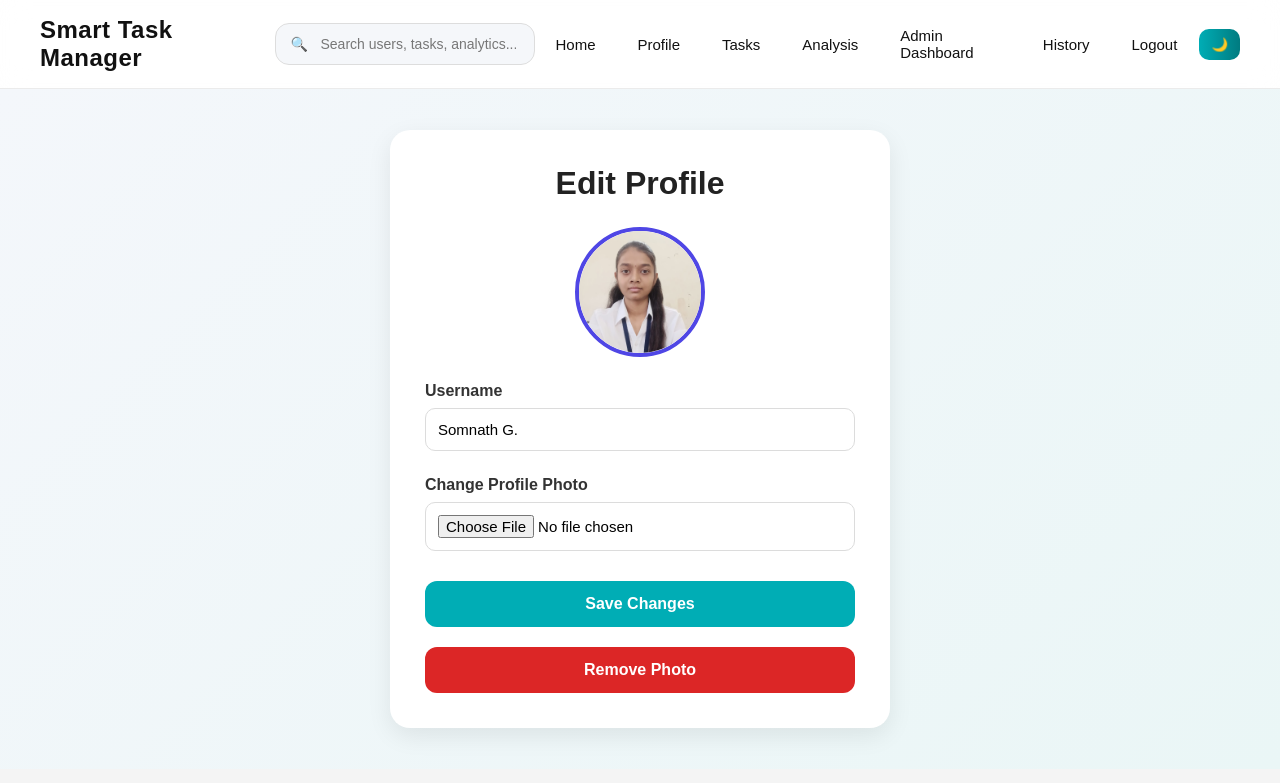
After one commit to aishwaryagaikawad495-web/smart-task-manager, a Flask app: page /edit_profile in a window 1280 px wide. The commit adds this page. Shown: the top 783 px of the page. Run offline with Flask 3, Linux system fonts and the light colour scheme; a user stored in the database is signed in; data comes from the database, SQL or seed files in the repository; both versions use the stored data as it was after the commit.

Commit message:
Implement user profile image upload and profile editing functionality

```diff
--- a/app.py
+++ b/app.py
@@ -1,4 +1,4 @@
-from flask import Flask, render_template, session,redirect,request,flash, send_file
+from flask import Flask, render_template, session,redirect,request,flash, send_file, url_for
 from datetime import datetime,timedelta
 from collections import Counter
 from werkzeug.security import generate_password_hash, check_password_hash
@@ -14,6 +14,66 @@ from reportlab.platypus import (
     TableStyle
 )
 
+import sqlite3
+
+conn = sqlite3.connect("data.db")
+c = conn.cursor()
+#user table
+c.execute("""
+CREATE TABLE IF NOT EXISTS users (
+    id INTEGER PRIMARY KEY AUTOINCREMENT,
+    username TEXT UNIQUE,
+    password TEXT,
+    role TEXT DEFAULT 'user',
+    profile_pic TEXT DEFAULT 'default.png'
+)
+""")
+#tasks table
+c.execute("""
+    CREATE TABLE IF NOT EXISTS tasks (
+        id INTEGER PRIMARY KEY AUTOINCREMENT,
+        username TEXT,
+        task TEXT,
+        status TEXT DEFAULT 'pending',
+        deadline TEXT,
+        priority TEXT DEFAULT 'Medium',
+        created_at TEXT,
+        completed_at TEXT
+    )
+    """)
+
+#History table
+c.execute("""
+CREATE TABLE IF NOT EXISTS history (
+    id INTEGER PRIMARY KEY AUTOINCREMENT,
+    username TEXT,
+    action TEXT,
+    created_at TEXT
+)
+""")
+
+# Create default admin user
+c.execute("SELECT * FROM users WHERE username=?", ('admin',))
+admin = c.fetchone()
+hashed_admin = generate_password_hash("Abcd1234@")
+
+if admin:
+    c.execute(
+        "UPDATE users SET role=?, password=? WHERE username=?",
+        ('admin', hashed_admin, 'admin')
+    )
+    print("✅ Admin updated")
+
+else:
+    c.execute("""
+        INSERT INTO users (username, password, role)
+        VALUES (?, ?, ?)
+    """, ('admin', hashed_admin, 'admin'))
+
+    print("✅ Admin created")
+
+conn.commit()
+conn.close()
 
 def add_history(username, action):
 
@@ -58,84 +118,19 @@ from reportlab.lib import colors
 from reportlab.lib.styles import getSampleStyleSheet
 from reportlab.lib.pagesizes import letter
 
+from werkzeug.utils import secure_filename
+
 app = Flask(__name__)
-# app.secret_key="mysecretkey"
 import os
-app.secret_key = os.environ.get("SECRET_KEY", "fallback-secret")
+import secrets
+app.secret_key = os.environ.get("SECRET_KEY", secrets.token_hex(32))
 
-import sqlite3
 
-with sqlite3.connect("data.db") as conn:
-    c = conn.cursor()
-
-#user table
-c.execute("""
-CREATE TABLE IF NOT EXISTS users (
-    id INTEGER PRIMARY KEY AUTOINCREMENT,
-    username TEXT UNIQUE,
-    password TEXT,
-    role TEXT DEFAULT 'user'
-)
-""")
-#tasks table
-c.execute("""
-    CREATE TABLE IF NOT EXISTS tasks (
-        id INTEGER PRIMARY KEY AUTOINCREMENT,
-        username TEXT,
-        task TEXT,
-        status TEXT DEFAULT 'pending',
-        deadline TEXT,
-        priority TEXT DEFAULT 'Medium',
-        created_at TEXT,
-        completed_at TEXT
-    )
-    """)
-
-#History table
-c.execute("""
-CREATE TABLE IF NOT EXISTS history (
-    id INTEGER PRIMARY KEY AUTOINCREMENT,
-    username TEXT,
-    action TEXT,
-    created_at TEXT
-)
-""")
-
-# Create default admin user
-c.execute("SELECT * FROM users WHERE username=?", ('admin',))
-admin = c.fetchone()
-
-# if admin:
-#     c.execute("UPDATE users SET role='admin',password='admin123' WHERE username='admin'")
-#     print("✅ Admin updated")
-
-# else:
-#     c.execute("""
-#         INSERT INTO users (username, password, role)
-#         VALUES (?, ?, ?)
-#     """, ('admin', 'admin123', 'admin'))
-
-#     print("✅ Admin created")
-hashed_admin = generate_password_hash("Abcd1234@")
-
-if admin:
-    c.execute(
-        "UPDATE users SET role=?, password=? WHERE username=?",
-        ('admin', hashed_admin, 'admin')
-    )
-    print("✅ Admin updated")
-
-else:
-    c.execute("""
-        INSERT INTO users (username, password, role)
-        VALUES (?, ?, ?)
-    """, ('admin', hashed_admin, 'admin'))
-
-    print("✅ Admin created")
-
-conn.commit()
-conn.close()
-
+UPLOAD_FOLDER = 'static/uploads'
+ALLOWED_EXTENSIONS = {'png', 'jpg', 'jpeg', 'gif'}
+app.config['UPLOAD_FOLDER'] = UPLOAD_FOLDER
+def allowed_file(filename):
+    return '.' in filename and filename.rsplit('.', 1)[1].lower() in ALLOWED_EXTENSIONS
 
 
 @app.route('/')
@@ -143,6 +138,15 @@ def home():
     return render_template('index.html')
 
 
+from functools import wraps
+
+def admin_required(f):
+    @wraps(f)
+    def wrapper(*args, **kwargs):
+        if session.get('role') != 'admin':
+            return redirect('/login')
+        return f(*args, **kwargs)
+    return wrapper
 @app.route('/login', methods=['GET', 'POST'])
 def login():
     if request.method == 'POST':
@@ -156,13 +160,13 @@ def login():
                   (username,))
 
         user = c.fetchone()
-        if user and check_password_hash(user[2], password):
-            add_history(username, "Logged into account")
         conn.close()
 
         if user and check_password_hash(user[2], password):
             session['user'] = user[1]   # username
             session['role'] = user[3]   # role
+            session['user_id'] = user[0]
+            add_history(username, "Logged into account")
             flash("✅ Login Successful", "success")
             if user[3] == 'admin':
                 return redirect('/admin')
@@ -347,7 +351,8 @@ def complete_task(id):
     )
 
     task_data = c.fetchone()
-
+    if not task_data:
+        return redirect('/tasks')
     task_name = task_data[0]
 
     c.execute("""
@@ -379,7 +384,8 @@ def delete_task(id):
 )
 
     task_data = c.fetchone()
-
+    if not task_data:
+        return redirect('/tasks')
     task_name = task_data[0]
     c.execute(
     "DELETE FROM tasks WHERE id=? AND username=?",
@@ -445,10 +451,22 @@ def profile():
     if 'user' not in session:
         return redirect('/login')
 
+
+    user_id = session['user_id']
+    username = session['user']
+
+
     conn = sqlite3.connect("data.db")
     c = conn.cursor()
 
-    username = session['user']
+     # Get user
+    c.execute("SELECT * FROM users WHERE id=?", (user_id,))
+    user = c.fetchone()
+
+    if not user:
+        conn.close()
+        return redirect('/login')
+    profile_pic = user[4] if user[4] else "default.png"
 
     # Total tasks
     c.execute(
@@ -471,6 +489,7 @@ def profile():
     )
     pending_tasks = c.fetchone()[0]
 
+    conn.close()
 
     if total_tasks > 0:
         completion_percentage = int(
@@ -491,8 +510,6 @@ def profile():
         user_level = "Beginner"
 
 
-    conn.close()
-
     return render_template(
     'profile.html',
 
@@ -504,7 +521,8 @@ def profile():
     pending_tasks=pending_tasks,
 
     completion_percentage=completion_percentage,
-    user_level=user_level
+    user_level=user_level,
+    profile_pic=profile_pic
 )
 
 
@@ -515,8 +533,6 @@ def get_started():
         return redirect('/tasks')
 
     return redirect('/register')
-
-
 
 
 @app.route("/edit/<int:id>", methods=["GET", "POST"])
@@ -537,8 +553,13 @@ def edit_task(id):
         "SELECT task FROM tasks WHERE id=? AND username=?",
         (id, session['user'])
         )
+        task_data = c.fetchone()
 
-        old_task = c.fetchone()[0]
+        if not task_data:
+            conn.close()
+            return redirect('/tasks')
+
+        old_task = task_data[0]
         c.execute(
             """
             UPDATE tasks
@@ -1050,6 +1071,116 @@ def download_report():
 
 
 
+@app.route('/edit_profile', methods=['GET', 'POST'])
+def edit_profile():
+
+    if 'user_id' not in session:
+        return redirect('/login')
+
+    user_id = session['user_id']
+
+    conn = sqlite3.connect("data.db")
+    c = conn.cursor()
+
+    if request.method == 'POST':
+
+        username = request.form['username']
+        file = request.files.get('profile_pic')
+        old_username = session['user']
+        filename = None
+
+        if file and allowed_file(file.filename):
+            import uuid
+
+            filename = f"{uuid.uuid4()}_{secure_filename(file.filename)}"
+            file.save(os.path.join(app.config['UPLOAD_FOLDER'], filename))
+
+            c.execute("""
+                UPDATE users
+                SET username=?, profile_pic=?
+                WHERE id=?
+            """, (username, filename, user_id))
+
+        else:
+            c.execute("""
+                UPDATE users
+                SET username=?
+                WHERE id=?
+            """, (username, user_id))
+
+        # Always update related tables
+        c.execute(
+            "UPDATE tasks SET username=? WHERE username=?",
+            (username, old_username)
+        )
+
+        c.execute(
+            "UPDATE history SET username=? WHERE username=?",
+        (username, old_username)
+        )
+        conn.commit()
+        conn.close()
+
+        session['user'] = username
+
+        return redirect('/profile')
+
+    # GET REQUEST
+    c.execute(
+        "SELECT username, profile_pic FROM users WHERE id=?",
+        (user_id,)
+    )
+
+    user = c.fetchone()
+    conn.close()
+    profile_pic = user[1] if user[1] else "default.png"
+
+    return render_template(
+    "edit_profile.html",
+    username=user[0],
+    profile_pic=profile_pic
+    )
+
+
+@app.route('/delete_photo', methods=['POST'])
+def delete_photo():
+
+    if 'user_id' not in session:
+        return redirect('/login')
+
+    user_id = session['user_id']
+
+    conn = sqlite3.connect("data.db")
+    c = conn.cursor()
+
+    c.execute(
+        "SELECT profile_pic FROM users WHERE id=?",
+        (user_id,)
+    )
+
+    user = c.fetchone()
+
+    if user and user[0] != "default.png":
+        file_path = os.path.join(
+            app.config['UPLOAD_FOLDER'],
+            user[0]
+        )
+
+        if os.path.exists(file_path):
+            os.remove(file_path)
+
+    c.execute("""
+        UPDATE users
+        SET profile_pic='default.png'
+        WHERE id=?
+    """, (user_id,))
+
+    conn.commit()
+    conn.close()
+
+    flash("Profile photo removed!", "success")
+
+    return redirect('/profile')
 
 
 @app.route('/logout')
--- a/static/style.css
+++ b/static/style.css
@@ -1043,9 +1043,11 @@ body.dark select {
 
 /* Card */
 .edit-box {
-    width: 420px;
+    /* width: 420px; */
+    width:100%;
+    max-width:500px;
     background: #ffffff;
-    padding: 45px;
+    padding: 40px;
     border-radius: 18px;
     box-shadow: 0 12px 30px rgba(0, 0, 0, 0.12);
     text-align: center;
@@ -1854,3 +1856,206 @@ body.dark .history-item p {
 body.dark .history-item small {
     color: #999;
 }
+
+.profile-avatar {
+    width: 110px;
+    height: 110px;
+
+    border-radius: 50%;
+    overflow: hidden;
+
+    border: 4px solid #00adb5;
+
+    box-shadow: 0 8px 20px rgba(0, 173, 181, 0.25);
+
+    flex-shrink: 0;
+}
+
+.profile-preview{
+
+    display:flex;
+    justify-content:center;
+
+    margin-bottom:25px;
+}
+
+.edit-page {
+    min-height: 85vh;
+    display: flex;
+    justify-content: center;
+    align-items: center;
+    padding: 40px 20px;
+}
+
+.edit-box {
+    width: 100%;
+    max-width: 500px;
+    background: white;
+    padding: 35px;
+    border-radius: 20px;
+    box-shadow: 0 8px 25px rgba(0,0,0,0.08);
+}
+.edit-avatar {
+    width: 130px;
+    height: 130px;
+    border-radius: 50%;
+    object-fit: cover;
+    border: 4px solid #4f46e5;
+}
+
+.edit-box h2 {
+    text-align: center;
+    margin-bottom: 25px;
+    font-size: 2rem;
+    font-weight: 700;
+    color: #222;
+}
+.profile-avatar img {
+    width: 100%;
+    height: 100%;
+
+    object-fit: cover;
+
+    display: block;
+}
+
+
+.edit-box label{
+
+    display:block;
+
+    text-align:left;
+
+    margin-bottom:8px;
+
+    margin-top:15px;
+
+    font-weight:600;
+
+    color:#333;
+}
+.edit-box button:hover {
+    transform: translateY(-2px);
+}
+
+.edit-box input[type="text"],
+.edit-box input[type="file"] {
+    width: 100%;
+    padding: 12px;
+    border: 1px solid #dcdcdc;
+    border-radius: 10px;
+    font-size: 15px;
+    margin-bottom: 10px;
+}
+.edit-box input:focus {
+    outline: none;
+    border-color: #4f46e5;
+}
+
+.edit-box button{
+
+    width:100%;
+
+    padding:14px;
+
+    border:none;
+
+    border-radius:12px;
+
+    background:#00adb5;
+
+    color:white;
+
+    font-size:16px;
+
+    font-weight:600;
+
+    cursor:pointer;
+
+    margin-top:20px;
+}
+
+.danger-btn {
+    background: #dc2626 !important;
+    margin-top: 15px;
+}
+
+.danger-btn:hover {
+    background: #b91c1c !important;
+}
+body.dark .edit-box{
+
+    background:#1e1e1e;
+}
+
+body.dark .edit-box label{
+
+    color:#f1f1f1;
+}
+
+body.dark .edit-box input{
+
+    background:#2a2a2a;
+
+    color:white;
+
+    border:1px solid #444;
+}
+
+
+.profile-top{
+    display:flex;
+    align-items:center;
+    gap:30px;
+    padding-bottom:25px;
+    border-bottom:1px solid #eee;
+    margin-bottom:35px;
+}
+
+.profile-user-info{
+    display:flex;
+    flex-direction:column;
+    align-items:flex-start;
+    gap:12px;
+}
+
+.profile-top h1{
+    font-size:32px;
+    font-weight:700;
+    color:#222;
+    margin:0;
+}
+
+.profile-btn{
+    display:inline-flex;
+    align-items:center;
+    gap:8px;
+
+    padding:12px 22px;
+
+    background:linear-gradient(135deg,#4f46e5,#6366f1);
+    color:white;
+
+    text-decoration:none;
+    border-radius:12px;
+
+    font-size:15px;
+    font-weight:600;
+
+    transition:all .3s ease;
+
+    box-shadow:0 6px 16px rgba(79,70,229,.25);
+}
+
+.profile-btn:hover{
+    transform:translateY(-2px);
+    box-shadow:0 10px 24px rgba(79,70,229,.35);
+}
+
+body.dark .profile-top{
+    border-bottom:1px solid #333;
+}
+
+body.dark .profile-top h1{
+    color:#fff;
+}
--- /dev/null
+++ b/templates/edit_profile.html
@@ -0,0 +1,41 @@
+{% extends "base.html" %}
+
+{% block content %}
+
+<div class="edit-page">
+    <div class="edit-box">
+
+        <h2>Edit Profile</h2>
+
+        <div class="profile-preview">
+
+            {% set default_img = url_for('static', filename='uploads/default.png') %}
+
+            <img src="{{ url_for('static', filename='uploads/' + (profile_pic or 'default.png')) }}"
+                onerror="this.onerror=null;this.src='{{ default_img }}';" class="edit-avatar">
+        </div>
+
+        <form method="POST" enctype="multipart/form-data">
+
+            <label>Username</label>
+
+            <input type="text" name="username" value="{{ username }}" required>
+
+            <label>Change Profile Photo</label>
+
+            <input type="file" name="profile_pic">
+
+            <button type="submit">
+                Save Changes
+            </button>
+
+        </form>
+        <form action="{{ url_for('delete_photo') }}" method="POST">
+            <button type="submit" class="danger-btn">
+                Remove Photo
+            </button>
+        </form>
+
+    </div>
+</div>
+{% endblock %}
```
Also changed, not shown: templates/profile.html (+10 -5 lines), README.md, data.db, static/uploads/MY_profile_photo.jpeg (added), static/uploads/d1802952-44e4-4b69-a350-b638258b3fd0_MY_profile_photo.jpeg (added), static/uploads/default.png (added).
